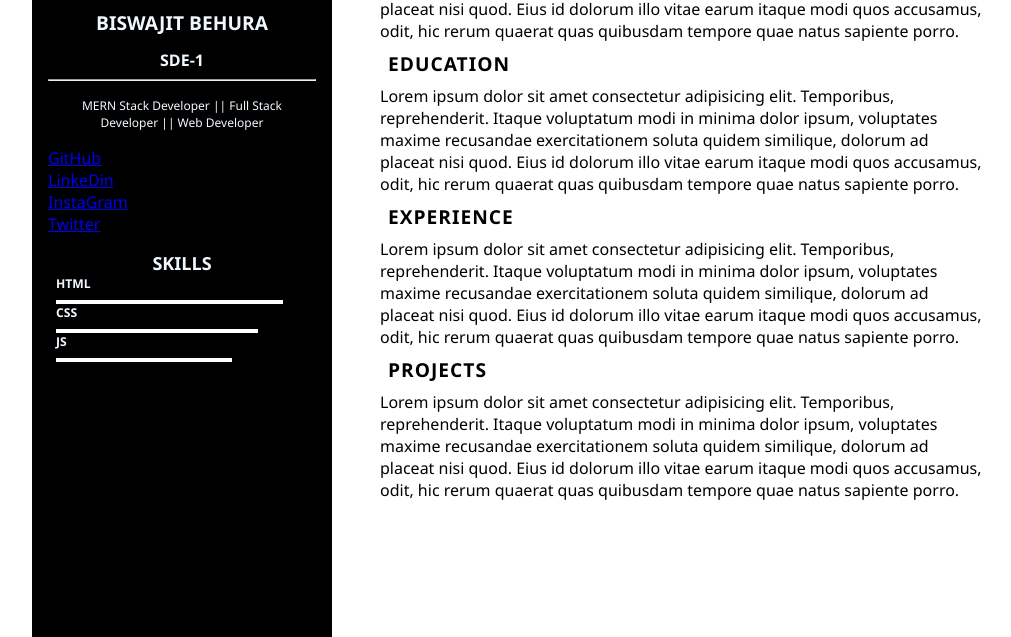
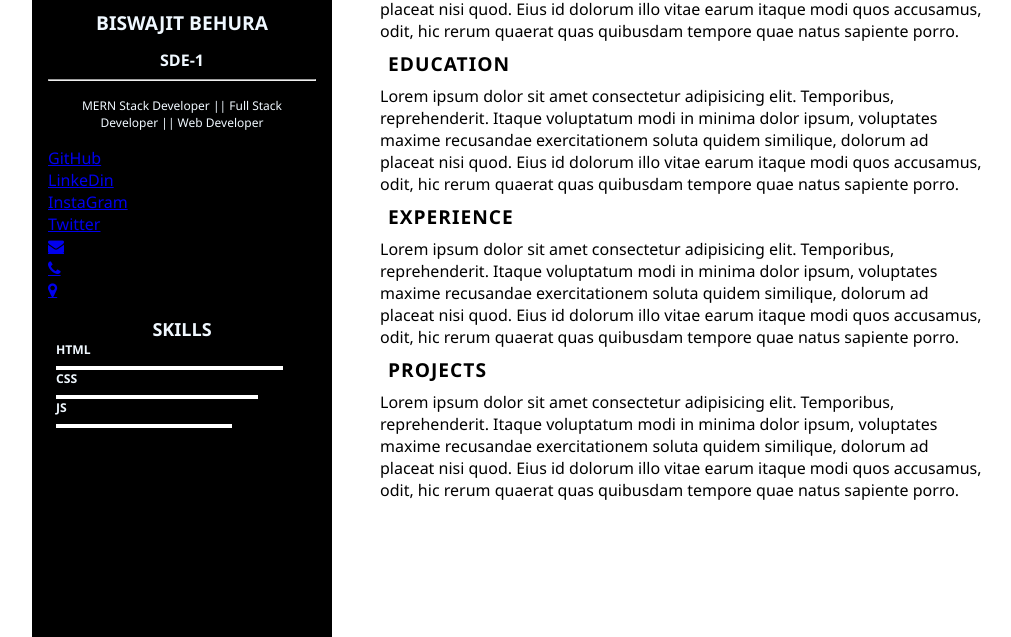
Before and after one commit to biswajitbehura12/Combinators-Id-selector-Class-selector---Post-Class---Responsive-Resume-using-CSS-Grid---v5lenbax3, a plain HTML site: page index.html in a window 1280 px wide. Shown: the part 163-800 px from the top of the page, without its empty margins (32-1043 px from the left). Drawn offline with Linux system fonts and the light colour scheme.

Commit message:
Update index.html

```diff
--- a/index.html
+++ b/index.html
@@ -52,6 +52,11 @@
                   <a href="#">Twitter</a>
                 </li>
               </div>
+                <div class="personal-details">
+                            <li class="icon"> <a href="#" class="fa fa-envelope"></a>      biswajitbehura12@gmail.com</li>
+                            <li class="icon"><a href="#" class="fa fa-phone"></a>   +91-8596054147</li>
+                            <li class="icon"><a href="#" class="fa fa-map-marker"></a>  bhubaneswar,odisha</li>
+                        </div>
             </div>
           </div>
           <div class="skills">
```
